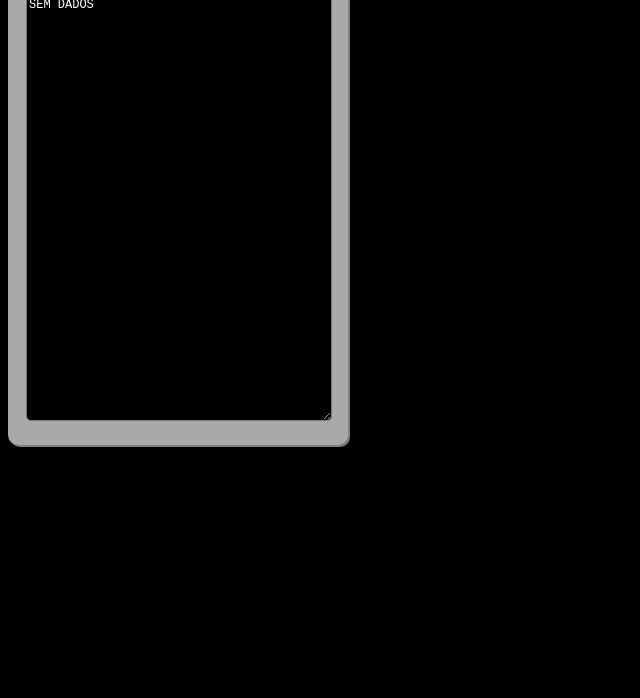
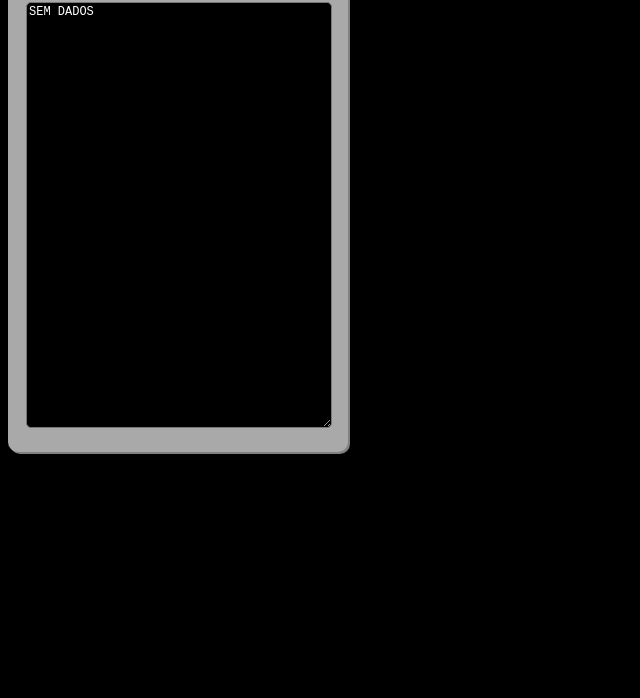
Before and after one commit to Seventymef/Teste, a plain HTML site: page index.html in a window 1280 px wide. Shown: the part 102-800 px from the top of the page, without its empty margins (0-640 px from the left). Drawn offline with Linux system fonts and the light colour scheme.

Commit message:
Update style.css

```diff
--- a/style.css
+++ b/style.css
@@ -1,10 +1,6 @@
-@font-face {
-  font-family: fonte;
-  src: url('gamer.ttf') format('truetype')
-}
 
 * {
-  font-family: fonte;
+  font-family: monospace;
 }
 
 body {background-color: black;}
```
